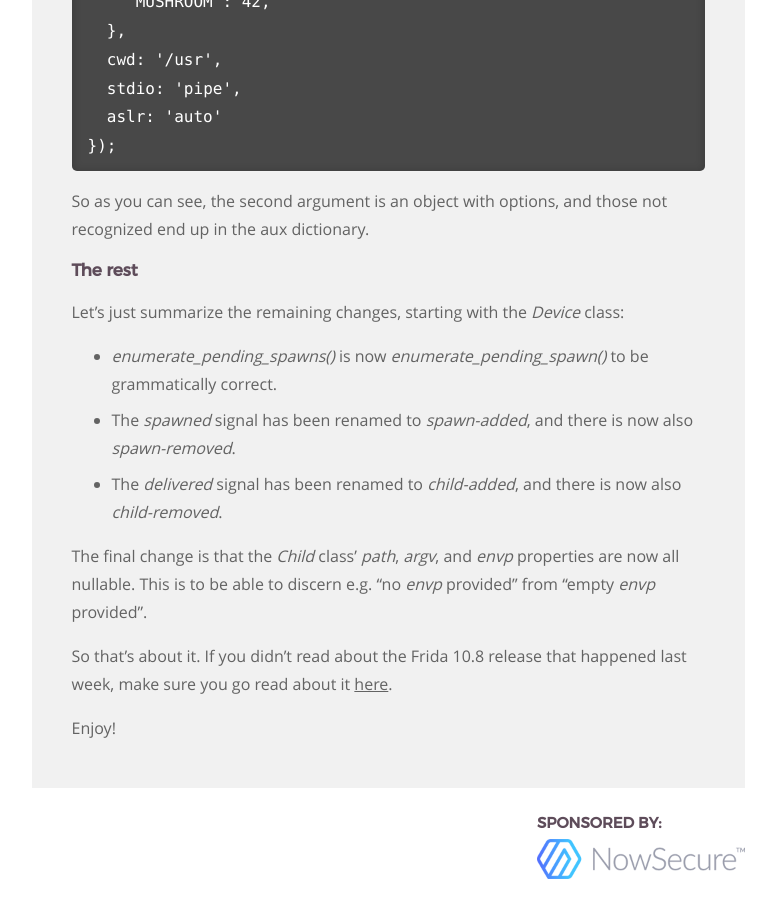
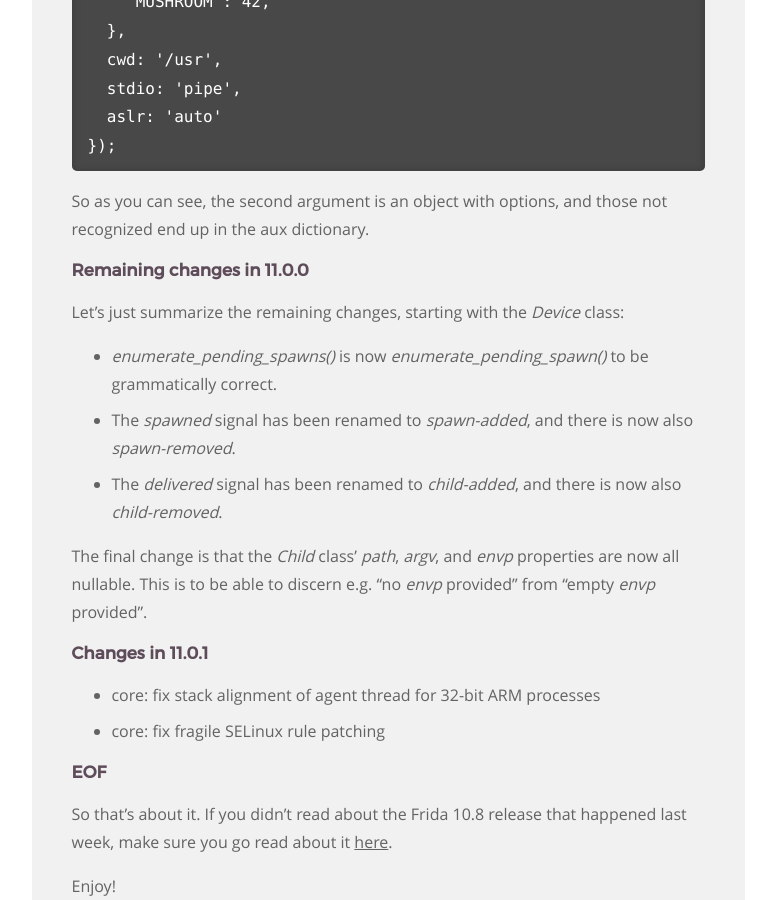
Before and after one commit to frida/frida-website, a Jekyll site: the page built from _posts/2018-05-05-frida-11-0-released.markdown, in a window 1280 px wide and 900 px high, scrolled down 5438 px. Shown: the whole window, without its empty margins (364-1140 px from the left). Built offline with Jekyll 4.4.1, drawn with Linux system fonts in a browser that asks for light colours.

Commit message:
Summarize changes in 11.0.1

```diff
--- a/_posts/2018-05-05-frida-11-0-released.markdown
+++ b/_posts/2018-05-05-frida-11-0-released.markdown
@@ -242,7 +242,7 @@ const pid = await device.spawn('/bin/sh', {
 So as you can see, the second argument is an object with options, and those not
 recognized end up in the aux dictionary.
 
-### The rest
+### Remaining changes in 11.0.0
 
 Let's just summarize the remaining changes, starting with the *Device* class:
 
@@ -257,6 +257,13 @@ The final change is that the *Child* class' *path*, *argv*, and *envp*
 properties are now all nullable. This is to be able to discern e.g. "no *envp*
 provided" from "empty *envp* provided".
 
+### Changes in 11.0.1
+
+- core: fix stack alignment of agent thread for 32-bit ARM processes
+- core: fix fragile SELinux rule patching
+
+### EOF
+
 So that's about it. If you didn't read about the Frida 10.8 release that
 happened last week, make sure you go read about it [here][].
 
```
